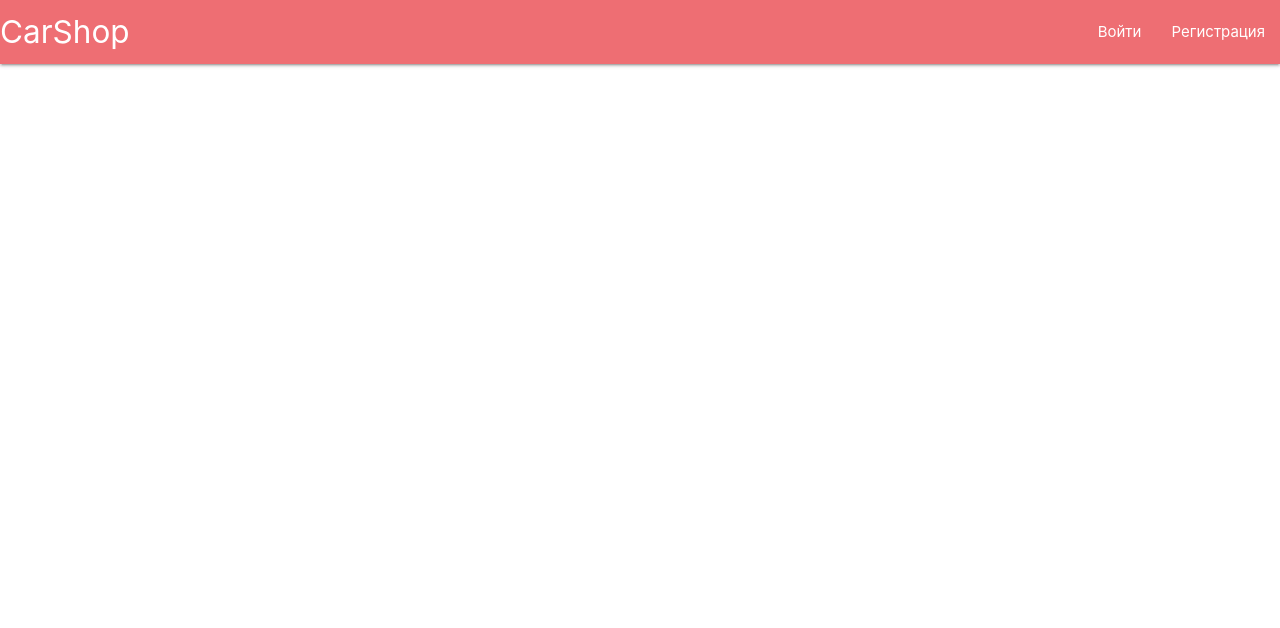
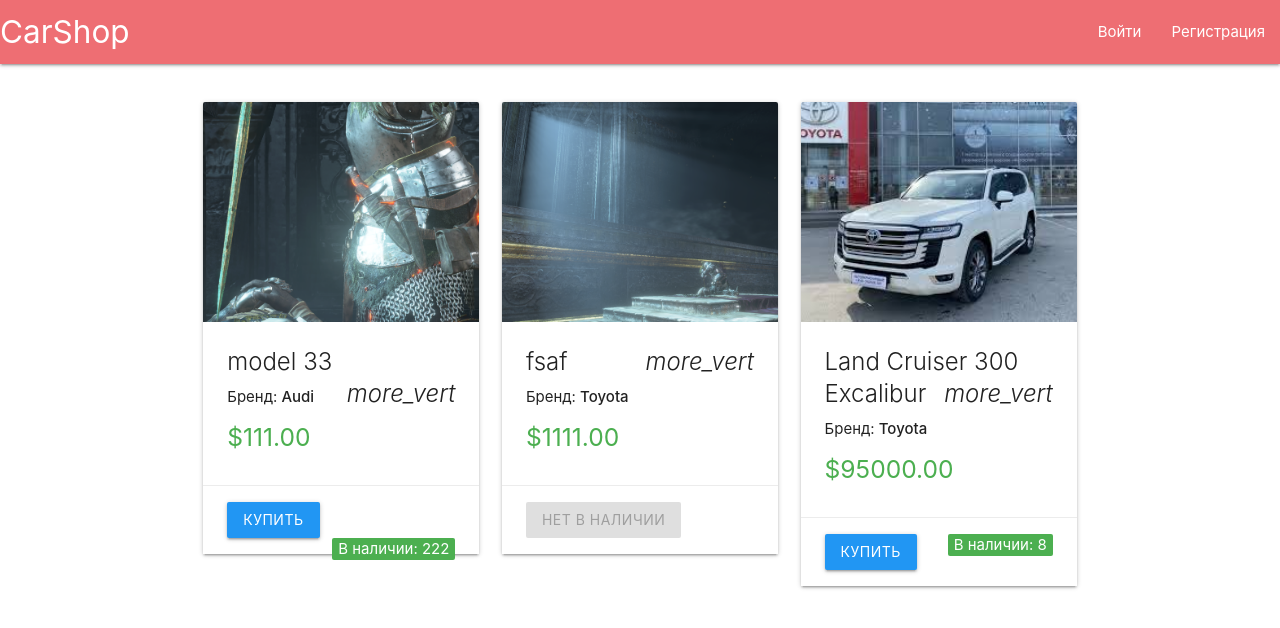
Before and after one commit to programming-circle/Django-Exam-Project, a Django app: page /Shop/main/ in a window 1280 px wide. Shown: the top 628 px of the page. Run offline with Django 5.2, Linux system fonts and the light colour scheme; data comes from the database, SQL or seed files in the repository; both versions use the stored data as it was after the commit.

Commit message:
fix stock and image also machine output

```diff
--- a/Project_for_Exam/forms.py
+++ b/Project_for_Exam/forms.py
@@ -27,7 +27,7 @@
             'price': forms.NumberInput(attrs={'class':'validate', 'step':'0.01'}),
             'discount_price': forms.NumberInput(attrs={'class':'validate', 'step':'0.01'}),
             'stock': forms.NumberInput(attrs={'class':'validate', 'min':'0'}),
-            'image_path': forms.TextInput(attrs={'class':'validate'}),
+            'image_path': forms.ClearableFileInput(attrs={'class':'validate'}),
         }
 # BrandForm = forms.inlineformset_factory(
 #     Brand,
--- a/Project_for_Exam/models.py
+++ b/Project_for_Exam/models.py
@@ -53,7 +53,7 @@
 
     is_active = models.BooleanField(default=True)
     image_path = models.ImageField(upload_to='cars/', null=True, blank=True)
-    stock = models.IntegerField(validators=[MinValueValidator(0)], default=0, verbose_name="Stok Quantity")
+    stock = models.IntegerField(validators=[MinValueValidator(0)], default=0, blank=True, verbose_name="Stock Quantity")
     created_at = models.DateTimeField(auto_now_add=True)
     update_at = models.DateTimeField(auto_now=True)
 
--- a/Project_for_Exam/templates/main.html
+++ b/Project_for_Exam/templates/main.html
@@ -27,4 +27,66 @@
 
 {% block content %}
 <!-- Main content goes here -->
+<div class="container" style="margin-top: 30px;">
+  <div class="row">
+    {% if cars %}
+      {% for car in cars %}
+        <div class="col s12 m6 l4">
+          <div class="card sticky-action hoverable">
+
+            <!-- Вывод изображения подстроен под модель Cars (поле image_path) -->
+            <div class="card-image waves-effect waves-block waves-light">
+              {% if car.image_path %}
+                <img class="activator" src="{{ car.image_path.url }}" alt="{{ car.name }}" style="height: 220px; object-fit: cover;">
+              {% else %}
+                <!-- Заглушка, если админ не загрузил картинку для машины -->
+                <img class="activator" src="https://placeholder.com" alt="Нет фото" style="height: 220px; object-fit: cover;">
+              {% endif %}
+            </div>
+
+            <!-- Основная информация -->
+            <div class="card-content">
+              <span class="card-title activator grey-text text-darken-4">
+                {{ car.name }}
+                <i class="material-icons right">more_vert</i>
+              </span>
+              <p>Бренд: <strong>{{ car.brand.name }}</strong></p>
+
+              <!-- Цены с проверкой discount_price -->
+              <h5 class="green-text">
+                {% if car.discount_price %}
+                  <span style="text-decoration: line-through; color: #e53935; font-size: 0.8em; margin-right: 10px;">${{ car.price }}</span>
+                  ${{ car.discount_price }}
+                {% else %}
+                  ${{ car.price }}
+                {% endif %}
+              </h5>
+            </div>
+
+            <!-- Кнопка действия и остаток -->
+            <div class="card-action">
+              {% if car.stock > 0 %}
+                <a href="#" class="btn waves-effect waves-light blue">Купить</a>
+                <span class="right badge green white-text" style="padding: 0 6px; border-radius: 2px;">В наличии: {{ car.stock }}</span>
+              {% else %}
+                <button class="btn disabled">Нет в наличии</button>
+              {% endif %}
+            </div>
+
+            <!-- Выезжающее описание -->
+            <div class="card-reveal">
+              <span class="card-title grey-text text-darken-4">{{ car.name }}<i class="material-icons right">close</i></span>
+              <p>{{ car.description }}</p>
+            </div>
+
+          </div>
+        </div>
+      {% endfor %}
+    {% else %}
+      <div class="col s12 center-align">
+        <h4 class="grey-text text-darken-1" style="margin-top: 50px;">В автосалоне пока нет автомобилей</h4>
+      </div>
+    {% endif %}
+  </div>
+</div>
 {% endblock content %}
--- a/Project_for_Exam/views.py
+++ b/Project_for_Exam/views.py
@@ -63,7 +63,7 @@
         action = request.POST.get('action')
         # Create
         if action == "create":
-            create_form = CarCreateForm(request.POST)
+            create_form = CarCreateForm(request.POST, request.FILES)
             if create_form.is_valid():
                 car = create_form.save(commit=False)
 
@@ -82,7 +82,7 @@
         elif action == "update":
             car_id = request.POST.get('product_id')
             car = get_object_or_404(Cars, id=car_id)
-            form = CarCreateForm(request.POST, instance=car)
+            form = CarCreateForm(request.POST, request.FILES, instance=car)
             if form.is_valid():
                 car = form.save(commit=False)
 
@@ -119,7 +119,13 @@
 
 
 def main(request):
-    return render(request,"main.html")
+    cars = Cars.objects.all()
+
+    context = {
+        "cars": cars
+    }
+    return render(request, "main.html", context)
+
 
 # @user_passes_test()
 
--- a/config/settings.py
+++ b/config/settings.py
@@ -1,4 +1,5 @@
 # Here's nothing interesting
+import os
 from pathlib import Path
 
 # Build paths inside the project like this: BASE_DIR / 'subdir'.
@@ -114,4 +115,4 @@
 AUTH_USER_MODEL = 'Project_for_Exam.MyUser'
 
 MEDIA_URL = '/media/'
-MEDIA_ROOT = BASE_DIR / 'media'
+MEDIA_ROOT = os.path.join(BASE_DIR, 'media')
--- a/config/urls.py
+++ b/config/urls.py
@@ -17,8 +17,14 @@
 from django.contrib import admin
 from django.urls import path, include
 
+from config import settings
+from django.conf.urls.static import static
+
 urlpatterns = [
     path('admin/', admin.site.urls),
     path('Shop/', include('Project_for_Exam.urls')),
 
 ]
+
+if settings.DEBUG:
+    urlpatterns += static(settings.MEDIA_URL, document_root=settings.MEDIA_ROOT)
```
Also changed, not shown: Project_for_Exam/templates/auth_system/staff/dashboard.html (+8 -6 lines), db.sqlite3, media/cars/Dark_Souls_III_Screenshot_2026.05.31_-_00.00.01.37.png (added), media/cars/ds3_LWyWun4.png (added), media/cars/Без_названия.jpg (added).
